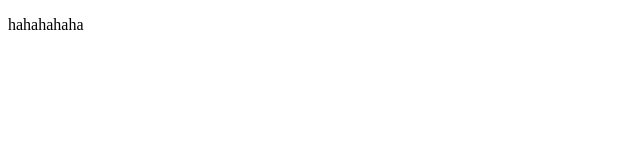
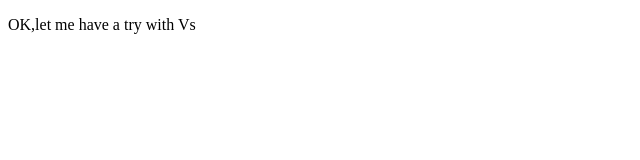
Before and after one commit to Edwin1034570244/happy, a plain HTML site: page index.html in a window 1280 px wide. Shown: the whole page, without its empty margins (0-640 px from the left). Drawn offline with Linux system fonts and the light colour scheme.

```diff
--- a/index.html
+++ b/index.html
@@ -5,6 +5,6 @@
         <meta charset="utf-8">
     </head>
     <body>
-       <p>hahahahaha</p>
+       <p>OK,let me have a try with Vs</p>
     </body>
 </html>
```
